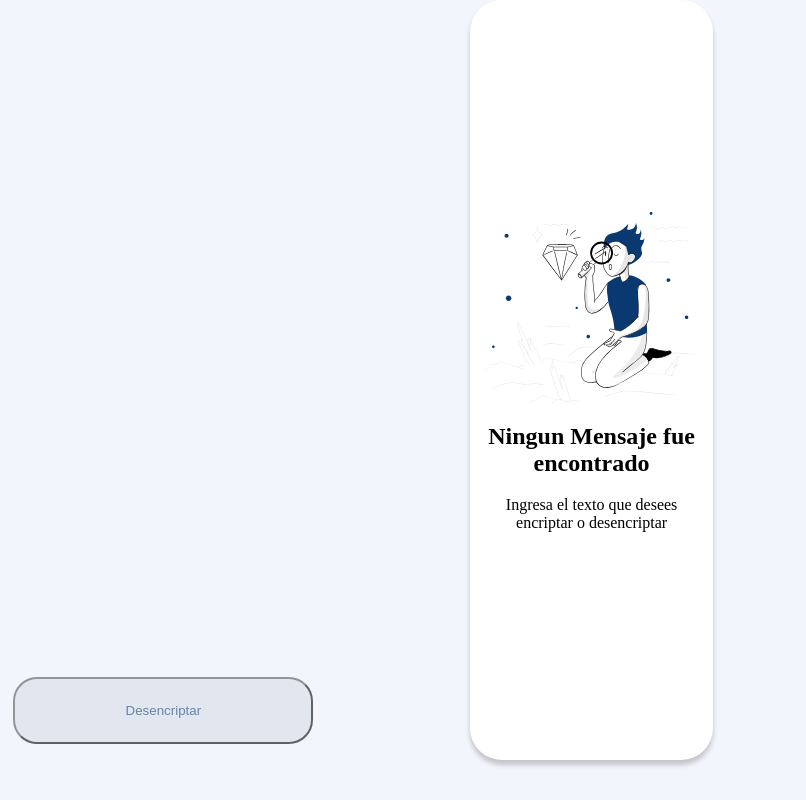
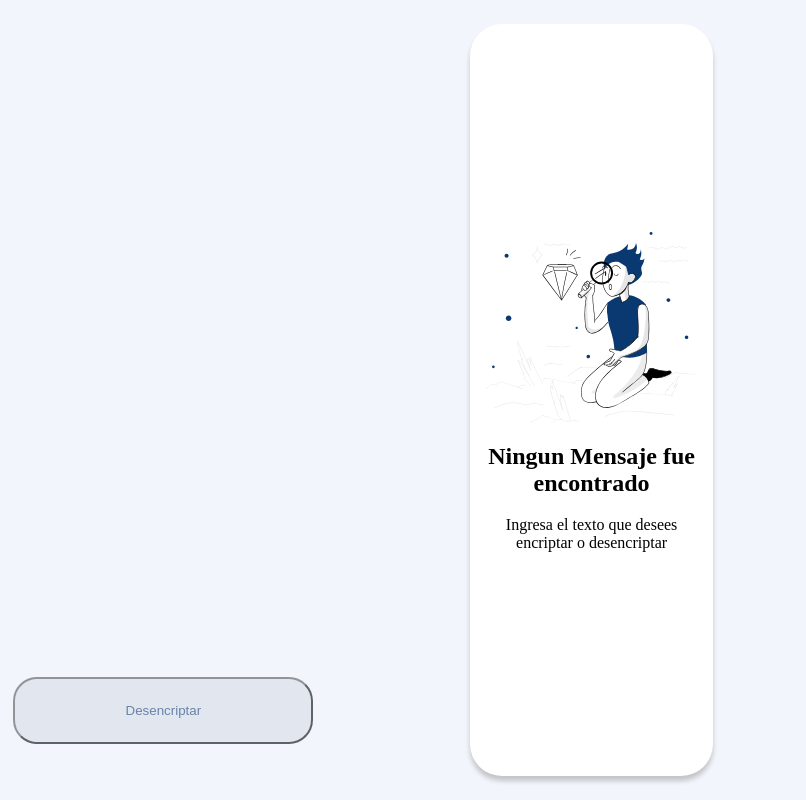
Before and after one commit to Seba-Monsalve/alura-encriptador, a plain HTML site: page index.html in a window 1280 px wide. Shown: the full height of the page, 474-1280 px from the left. Drawn offline with Linux system fonts and the light colour scheme.

Commit message:
Ultimos detalles

```diff
--- a/styles.css
+++ b/styles.css
@@ -40,12 +40,13 @@ section {
     justify-content: space-around;
     background-color: white;
     width: 20%;
-    height: 95%;
+    height: calc(100% - 3em);
     padding: 1em;
     box-shadow: 0px 5px 5px 0px rgba(0, 0, 0, 0.2);
+    margin: 1.5em auto;
 }
 
-.botonera{
+.botonera {
     flex-wrap: wrap;
 }
 
@@ -100,6 +101,10 @@ textarea {
 
 textarea::placeholder {
     color: #0A3871;
+}
+
+textarea:focus {
+    outline: none;
 }
 
 
```
